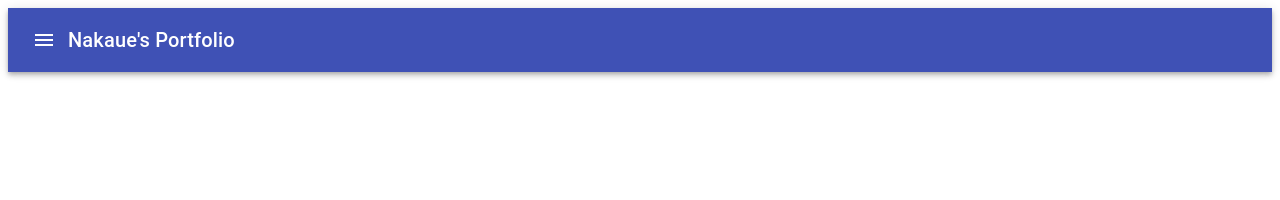
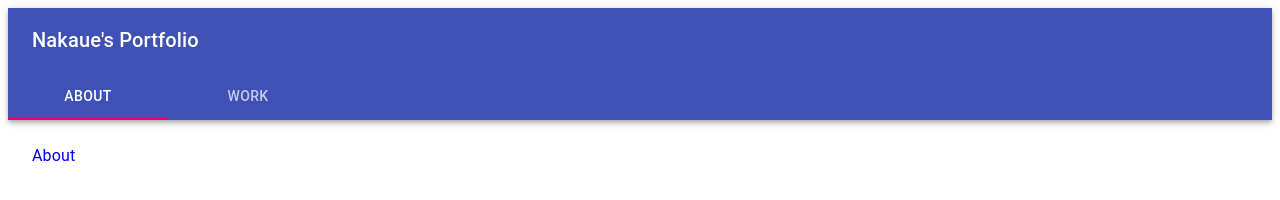
Before and after one commit to nkue-yst/Portfolio, a React app: page / in a window 1280 px wide. Built offline with nearby package versions, Linux system fonts and the light colour scheme.

Commit message:
Add tabs to menu bar

```diff
--- a/package.json
+++ b/package.json
@@ -12,7 +12,7 @@
   },
   "scripts": {
     "start": "react-scripts start",
-    "build": "react-scripts build",
+    "build": "react-scripts build && echo nkue-yst.work >> ./build/CNAME",
     "test": "react-scripts test",
     "eject": "react-scripts eject",
     "predeploy": "npm run build",
--- a/public/index.html
+++ b/public/index.html
@@ -2,7 +2,7 @@
 <html lang="en">
   <head>
     <meta charset="utf-8" />
-    <title>React App</title>
+    <title>Nakaue's Portfolio</title>
   </head>
   <body>
     <noscript>You need to enable JavaScript to run this app.</noscript>
--- a/src/MenuBar.js
+++ b/src/MenuBar.js
@@ -1,9 +1,10 @@
 import React from 'react';
+import PropTypes from 'prop-types';
 import { makeStyles } from '@material-ui/core/styles';
 import AppBar from '@material-ui/core/AppBar';
-import Button from '@material-ui/core/Button';
-import IconButton from '@material-ui/core/IconButton';
-import MenuIcon from '@material-ui/icons/Menu';
+import Box from '@material-ui/core/Box';
+import Tabs from '@material-ui/core/Tabs';
+import Tab from '@material-ui/core/Tab';
 import Toolbar from '@material-ui/core/Toolbar';
 import Typogarphy from '@material-ui/core/Typography';
 
@@ -11,32 +12,70 @@ const useStyles = makeStyles((theme) => ({
   root: {
     flexGrow: 1,
   },
-  menuButton: {
-    marginButton: {
-      marginRight: theme.spacing(2),
-    },
-    title: {
-      flexGrow: 1,
-    },
+  title: {
+    flexGrow: 1,
   },
 }));
 
+function allayProps(index) {
+  return {
+    id: `tab-${index}`,
+    'aria-controls': `tabpanel-${index}`,
+  };
+}
+
+function TabPanel(props) {
+  const { children, value, index, ...other } = props;
+
+  return (
+    <div
+      role="tabpanel"
+      hidden={value !== index}
+      id={`tabpanel-${index}`}
+      aria-labelledby={`tab-${index}`}
+      {...other}
+    >
+      {value === index && (
+        <Box p={3}>
+          <Typogarphy>{children}</Typogarphy>
+        </Box>
+      )}
+    </div>
+  );
+}
+
+TabPanel.propTypes = {
+  children: PropTypes.node,
+  index: PropTypes.any.isRequired,
+  value: PropTypes.any.isRequired,
+};
+
 export default function MenuBar() {
   const classes = useStyles();
+  const [value, setValue] = React.useState(0);
+  const handleChange = (event, newValue) => {
+    setValue(newValue);
+  };
 
   return (
     <div className={classes.root}>
       <AppBar position="static">
         <Toolbar>
-          <IconButton edge="start" className={classes.menuButton} color="inherit" aria-label="menu">
-            <MenuIcon />
-          </IconButton>
           <Typogarphy variant="h6" className={classes.title}>
             Nakaue's Portfolio
           </Typogarphy>
-          <Button color="inherit"></Button>
         </Toolbar>
+        <Tabs value={value} onChange={handleChange} aria-label="tabs">
+          <Tab label="About" {...allayProps(0)} />
+          <Tab label="Work"  {...allayProps(1)} />
+        </Tabs>
       </AppBar>
+      <TabPanel value={value} index={0}>
+        About
+      </TabPanel>
+      <TabPanel value={value} index={1}>
+        Work
+      </TabPanel>
     </div>
   );
 }
```
